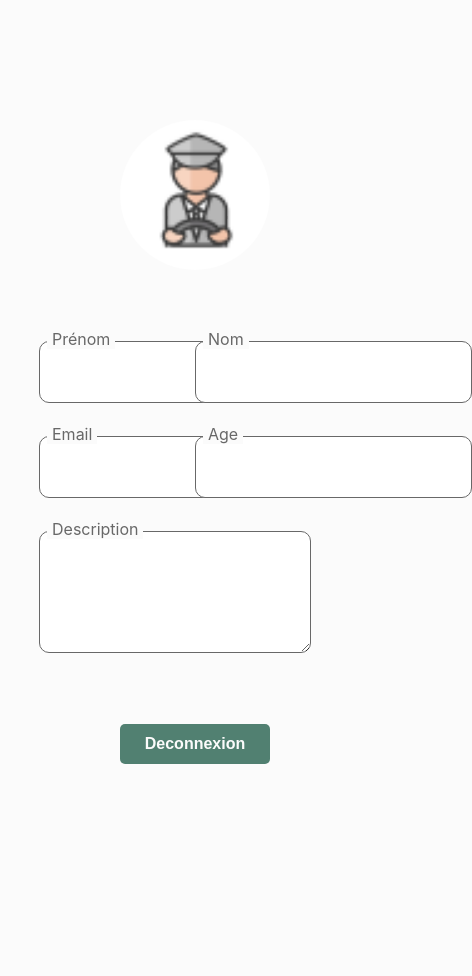
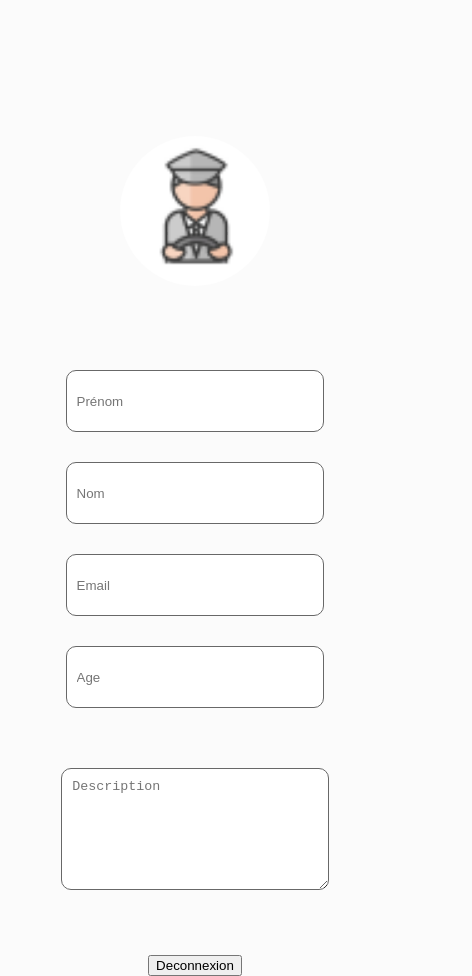
Before and after one commit to WildCodeSchool/2211-wns-neumann-copilot, a React (Create React App) app in the folder client/: page /Profil in a window 390 px wide. Shown: the whole page, 472 px wide, since content can reach past the window. Before the commit the page ends 844 px from the top, so only its background shows below. Built offline with nearby package versions, Linux system fonts and the light colour scheme.

Commit message:
Responsiv

```diff
--- a/client/src/css/Profil.css
+++ b/client/src/css/Profil.css
@@ -2,6 +2,9 @@
     width: 100%;
     height: auto;
     position: relative;
+    display: flex;
+    flex-direction: column;
+    align-items: center;
 }
 
 .container_avatar{
@@ -12,35 +15,45 @@
     margin-top: 120px;
 }
 
-.avatar img{
+.container_avatar img{
     border-radius: 50%;
     width: 150px;
     height: 150px;
 }
 
 .container_information{
-    width: 80%;
-    height: 350px;
-    position: relative;
-    left: 50%;
-    transform: translateX(-50%);
-    top: 50px;
     display: flex;
     flex-wrap: wrap;
-    align-items: center;
+    justify-content: center;
+    gap: 30px;
+    width: 90%;
+    height: auto;
+    margin-top: 50px;
+    padding-top: 30px;
+    padding-bottom: 30px;
+    text-align: center;
 }
+
 .input{
-    position: relative;
-    width: 50%;
+    flex-basis: 75%;
+}
+
+.input input {
+    width: 90%;
+    height: 40px;
+    border: 1px solid #686868;
+    border-radius: 10px;
+    padding: 10px;
+    outline: none;
 }
 
 .input_description {
-    position: relative;
     width: 100%;
+    margin-top: 30px;
 }
 
 .input_description textarea{
-    width: 80%;
+    width: 70%;
     height: 100px;
     border: 1px solid #686868;
     border-radius: 10px;
@@ -48,58 +61,32 @@
     outline: none;
 }
 
-.placeholder_description{
-    position: absolute;
-    top: -12px;
-    left: 8px;
-    padding: 0px 5px;
-    color: #686868;
-    pointer-events:none;
-    background: #FBFBFB;
-}
-
-.input input {
-    width: 255px;
-    height: 40px;
-    border: 1px solid #686868;
-    border-radius: 10px;
-    padding: 10px;
-    outline: none;
-}
-
-.placeholder{
-    position: absolute;
-    top: -12px;
-    left: 8px;
-    padding: 0px 5px;
-    color: #686868;
-    pointer-events:none;
-    background: #FBFBFB;
-}
 
 
 .button_deconnexion{
     width: 100%;
     height: 10px;
-    position: relative;
     top: 100px;
     text-align: center;
+    margin-top: 30px;
 }
 
-.button_deconnexion input{
-    width: 150px;
-    height: 40px;
-    background-color:#518071 ;
-    border: none;
-    border-radius: 5px;
-    color: #FBFBFB;
-    font-weight: bold;
-    font-size: 16px;
-    cursor: pointer;
+@media screen and (min-width: 576px){
+    .input{
+        flex-basis: 45%;
+    }
+
+    .input input {
+        width: 55%;
+    }
 }
 
-.button_deconnexion input:hover{
-    border:1px solid #518071;
-    background-color: #FBFBFB;
-    color: #518071;
+@media screen and (min-width: 992px){
+    .input{
+        flex-basis: 45%;
+    }
+
+    .input input {
+        width: 50%;
+    }
 }
--- a/client/src/screens/Profil.tsx
+++ b/client/src/screens/Profil.tsx
@@ -9,34 +9,27 @@ export default function Profil() {
     return (
     <div className="main">
         <div className="container_avatar">
-            <div className="avatar">
-                <img src={blank_profile} alt="Profil-image" />
-            </div>
+            <img src={blank_profile} alt="Profil-image" />
         </div>
         <div className="container_information">
         <div className="input">
-                <label htmlFor="firstname" className="placeholder">Prénom</label>
-                <input name="firstname" type="text"/>
+                <input name="firstname" type="text" placeholder="Prénom"/>
             </div>
             <div className="input">
-                <label htmlFor="name" className="placeholder">Nom</label>
-                <input name="name" type="text"/>
+                <input name="name" type="text" placeholder="Nom"/>
             </div>
             <div className="input">
-                <label htmlFor="email" className="placeholder">Email</label>
-                <input type="email" name="email"/>
+                <input type="email" name="email" placeholder="Email"/>
             </div>
             <div className="input">
-                <label htmlFor="age" className="placeholder">Age</label>
-                <input name="age" type="number"/>
+                <input name="age" type="text" placeholder="Age"/>
             </div>
             <div className="input_description">
-                <label htmlFor="description" className="placeholder_description">Description</label>
-                <textarea name="descrition" ></textarea>
+                <textarea name="descrition" placeholder="Description"></textarea>
             </div>
         </div>
         <div className="button_deconnexion">
-            <input type="button" name="deconnexion" value="Deconnexion"/>
+            <button className="button">Deconnexion</button>
         </div>
     </div>
 )}
```
